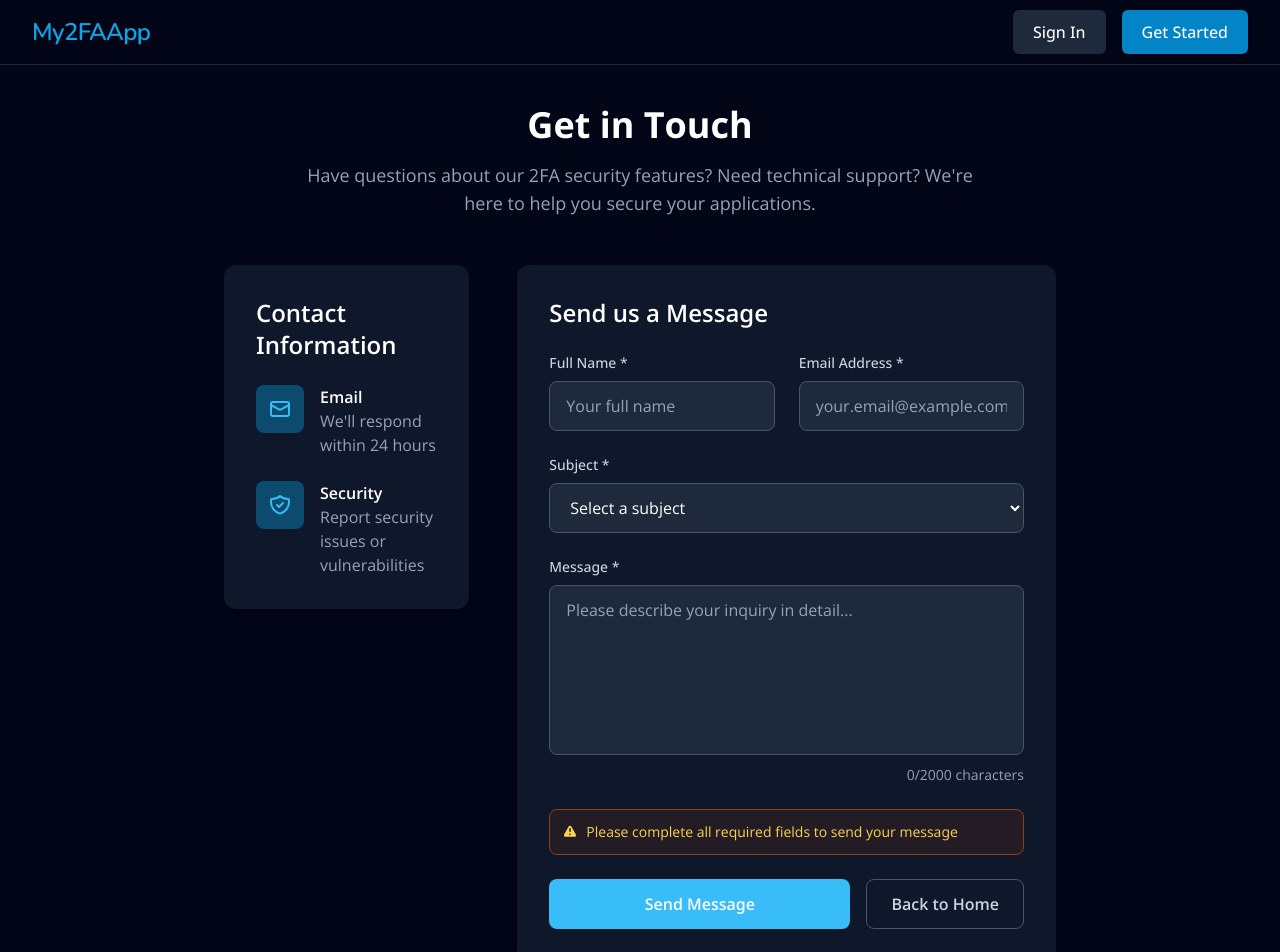
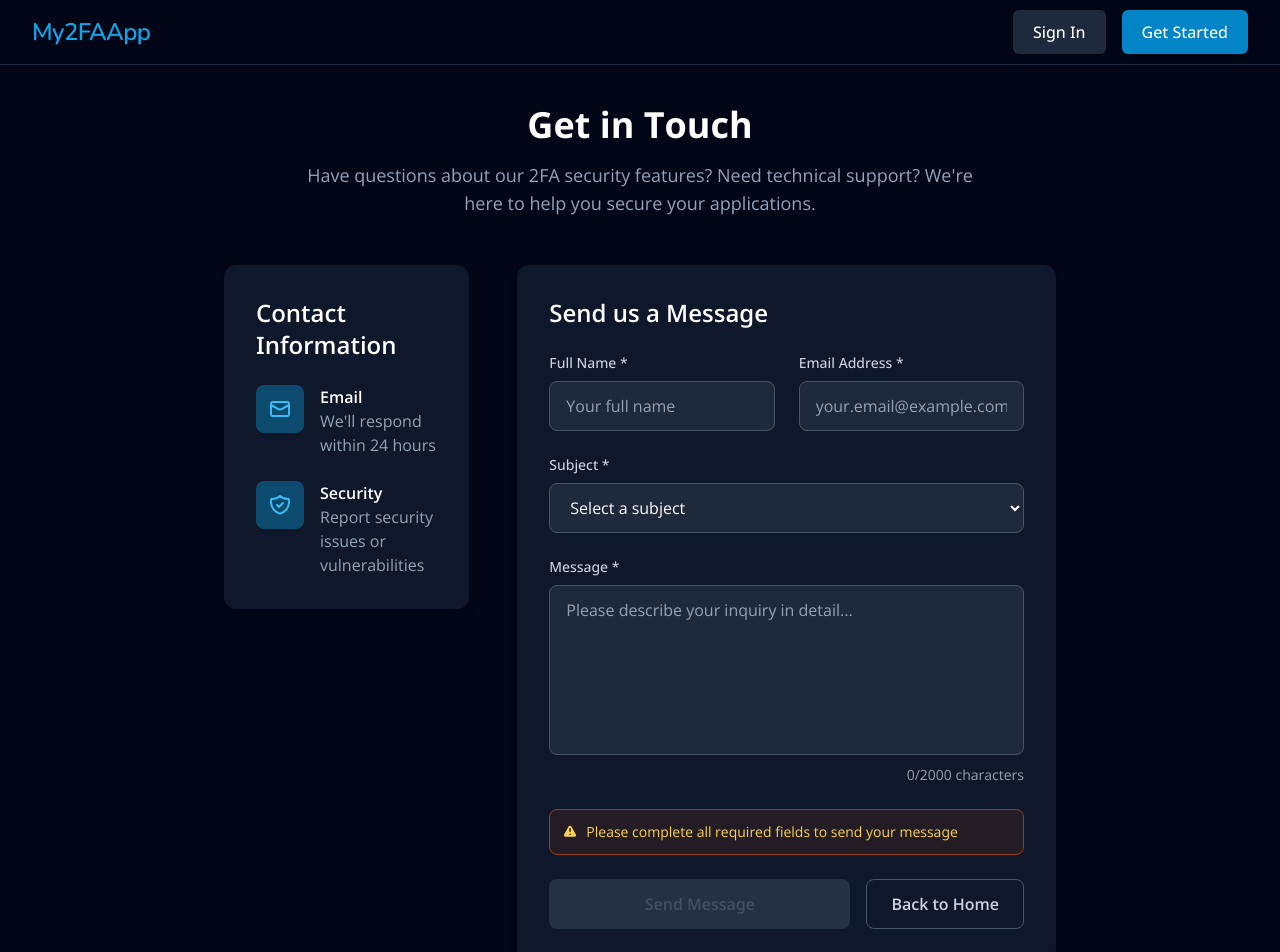
Before and after one commit to RonyBubnovsky/2FA-Project, a Next.js app in the folder 2fa-project/: page /contact in a window 1280 px wide. Shown: the top 952 px of the page. Built offline with nearby package versions, Linux system fonts and the light colour scheme; no server answers.

Commit message:
feat: improve button styling and update validation message for ContactPage

```diff
--- a/2fa-project/src/app/contact/page.tsx
+++ b/2fa-project/src/app/contact/page.tsx
@@ -369,8 +369,7 @@ export default function ContactPage() {
                         <svg className="w-4 h-4 mr-2 flex-shrink-0" fill="currentColor" viewBox="0 0 20 20">
                           <path fillRule="evenodd" d="M8.257 3.099c.765-1.36 2.722-1.36 3.486 0l5.58 9.92c.75 1.334-.213 2.98-1.742 2.98H4.42c-1.53 0-2.493-1.646-1.743-2.98l5.58-9.92zM11 13a1 1 0 11-2 0 1 1 0 012 0zm-1-8a1 1 0 00-1 1v3a1 1 0 002 0V6a1 1 0 00-1-1z" clipRule="evenodd" />
                         </svg>
-                        <span className="text-sm">Please complete all required fields to send your message</span>
-                      </div>
+                        <span className="text-sm">Please complete all required fields to send your message</span>                      </div>
                     </div>
                   )}
 
@@ -378,7 +377,7 @@ export default function ContactPage() {
                     <button
                       type="submit"
                       disabled={isSubmitting || !isFormValid()}
-                      className="flex-1 bg-primary-600 hover:bg-primary-700 disabled:bg-primary-400 disabled:cursor-not-allowed text-white font-semibold py-3 px-6 rounded-lg transition-colors focus:outline-none focus:ring-2 focus:ring-primary-500 focus:ring-offset-2 focus:ring-offset-white dark:focus:ring-offset-secondary-900"
+                      className="flex-1 bg-primary-600 hover:bg-primary-700 disabled:bg-secondary-400 disabled:hover:bg-secondary-400 disabled:cursor-not-allowed disabled:text-secondary-600 disabled:opacity-60 disabled:shadow-none text-white font-semibold py-3 px-6 rounded-lg transition-colors focus:outline-none focus:ring-2 focus:ring-primary-500 focus:ring-offset-2 focus:ring-offset-white dark:focus:ring-offset-secondary-900 dark:disabled:bg-secondary-700 dark:disabled:text-secondary-500 dark:disabled:hover:bg-secondary-700"
                       title={!isFormValid() && !isSubmitting ? 'Please fill all required fields correctly' : ''}
                     >
                       {isSubmitting ? (
```
